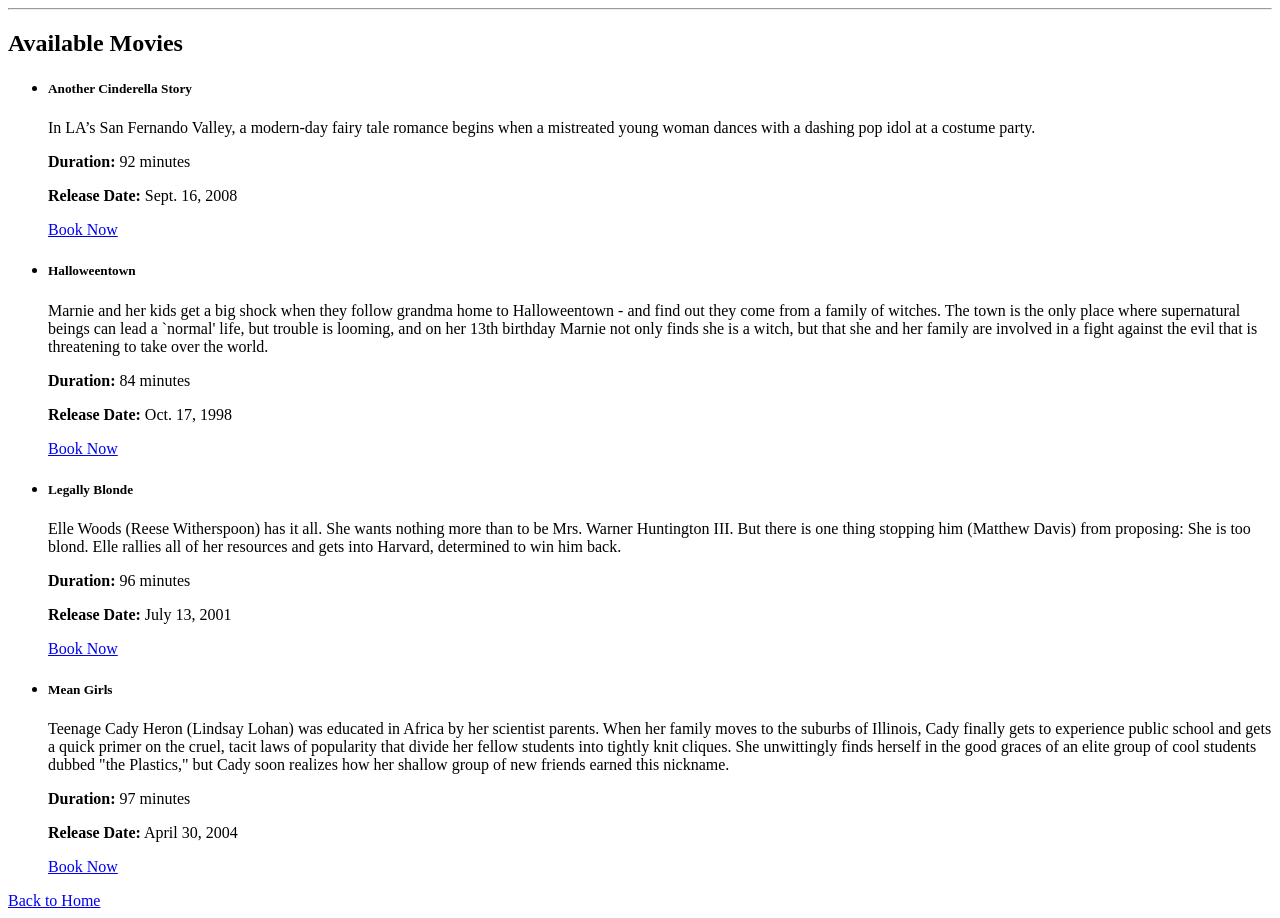
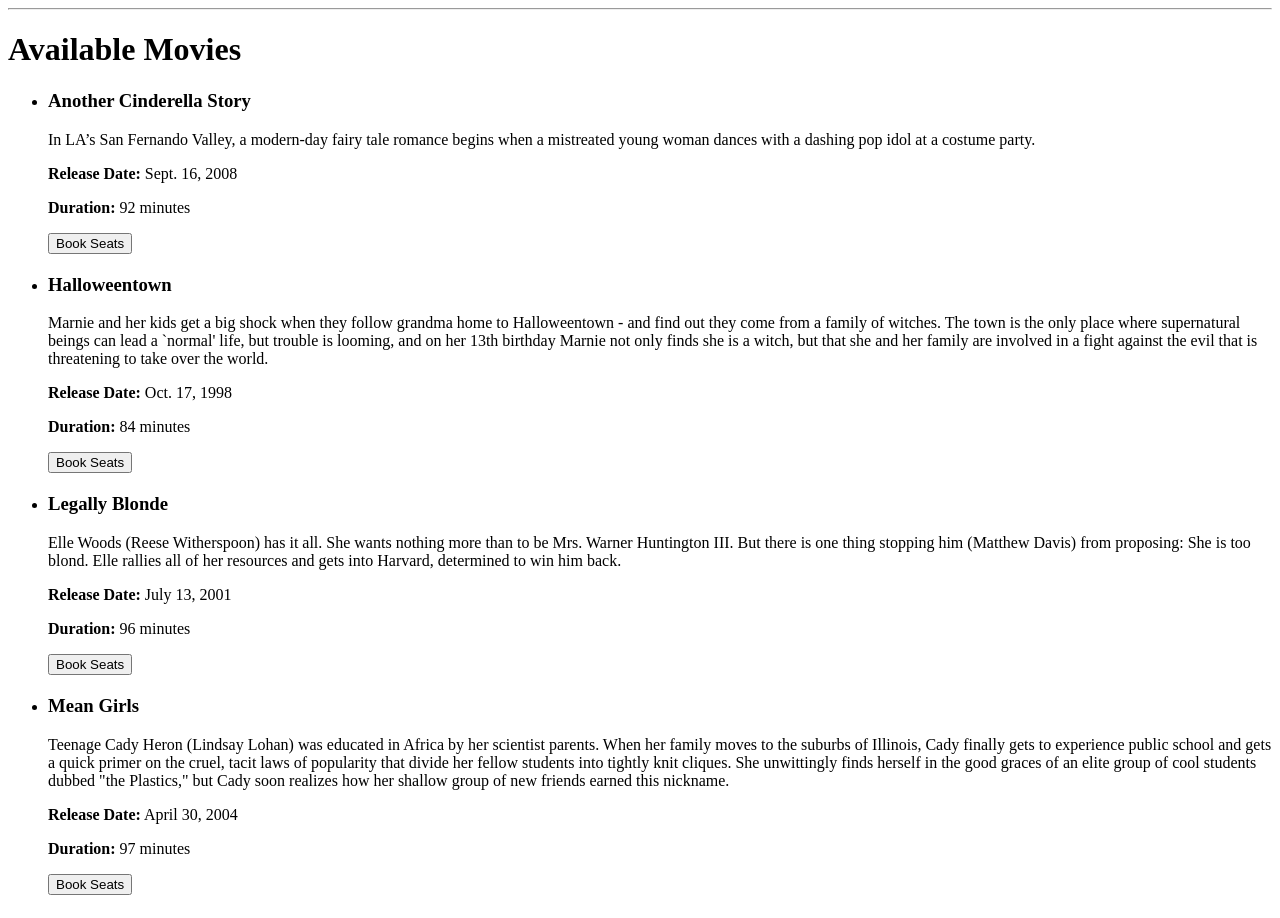
Before and after one commit to ksanch20/cs4300, a Django app: page /movies/ in a window 1280 px wide. Shown: the part 26-944 px from the top of the page. After the commit the page ends 921 px from the top, so only its background shows below. Run offline with Django 4.2, Linux system fonts and the light colour scheme; data comes from the database, SQL or seed files in the repository.

Commit message:
update movie_list.html

```diff
--- a/homework2/movie_theater_booking/bookings/templates/bookings/movie_list.html
+++ b/homework2/movie_theater_booking/bookings/templates/bookings/movie_list.html
@@ -1,31 +1,23 @@
 {% extends "base.html" %}
 
-{% block title %}Movies{% endblock %}
-
 {% block content %}
-<div class="mt-4">
-    <h2>Available Movies</h2>
+<h1>Available Movies</h1>
 
 {% if movies %}
-        <ul class="list-group mt-3">
+  <ul>
     {% for movie in movies %}
-                <li class="list-group-item d-flex justify-content-between align-items-center">
-                    <div>
-                        <h5>{{ movie.title }}</h5>
+      <li style="margin-bottom: 20px;">
+        <h3>{{ movie.title }}</h3>
         <p>{{ movie.description }}</p>
+        <p><strong>Release Date:</strong> {{ movie.release_date }}</p>
         <p><strong>Duration:</strong> {{ movie.duration }} minutes</p>
-                        <p><strong>Release Date:</strong> {{ movie.release_date }}</p>
-                    </div>
-                    <div>
-                        <a href="{% url 'book_seat' movie.id %}" class="btn btn-primary">Book Now</a>
-                    </div>
+        <a href="{% url 'book_seat' movie.id %}">
+          <button>Book Seats</button>
+        </a>
       </li>
     {% endfor %}
   </ul>
 {% else %}
-        <p class="mt-3">No movies available.</p>
+  <p>No movies available at the moment.</p>
 {% endif %}
-
-    <a href="{% url 'home' %}" class="btn btn-secondary mt-4">Back to Home</a>
-</div>
 {% endblock %}
```
Lines whose indentation alone changed are shown as unchanged.
